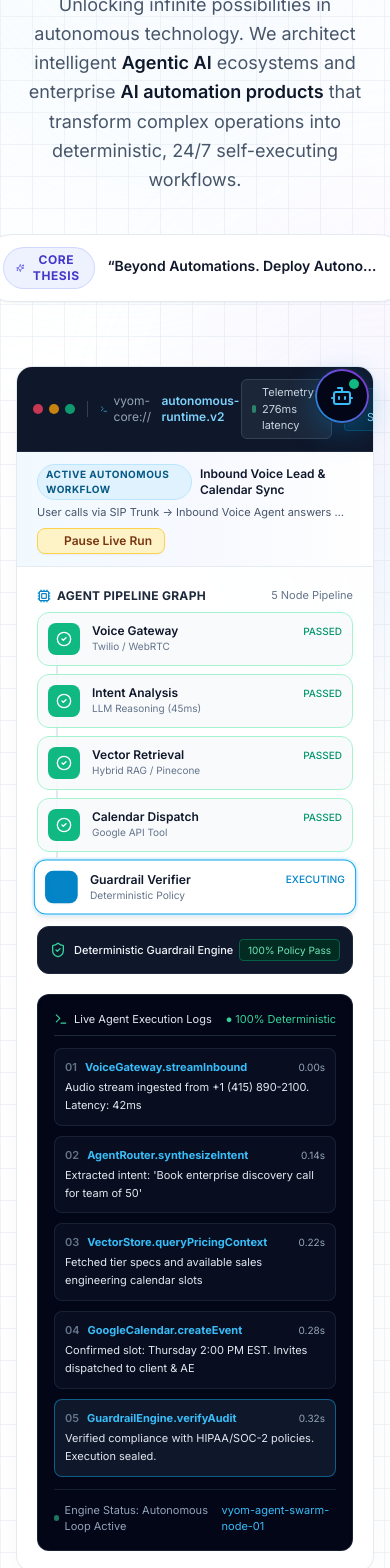
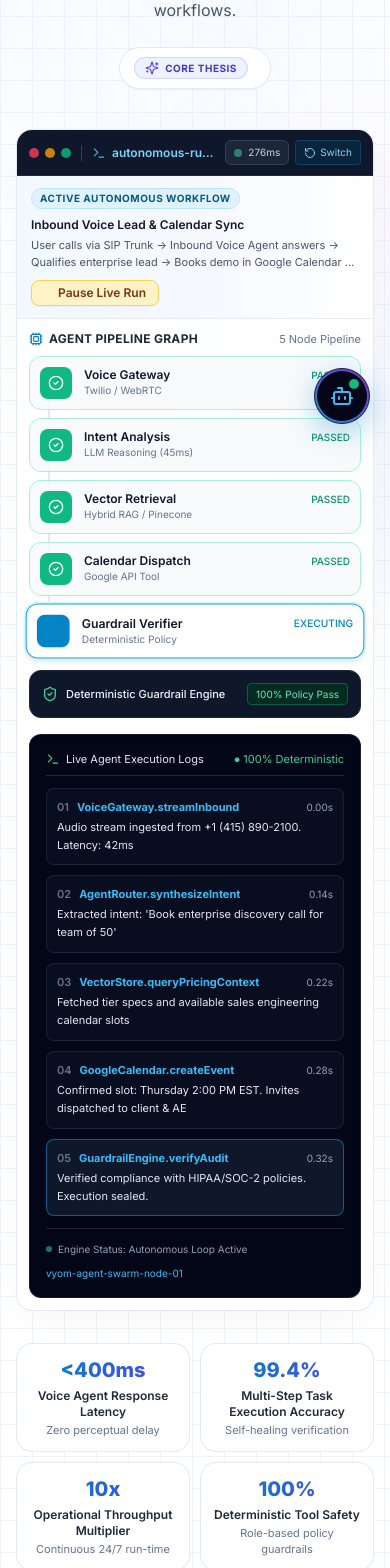
Before and after one commit to anand-751/Vyom-Agents, a Next.js app: page / in a window 390 px wide. Shown: the part 400-1968 px from the top of the page. Built offline with nearby package versions, Linux system fonts and the light colour scheme.

Commit message:
fix(mobile): full mobile responsiveness, color contrast, and overflow fixes

```diff
--- a/app/globals.css
+++ b/app/globals.css
@@ -28,6 +28,7 @@
 
   html {
     scroll-behavior: smooth;
+    overflow-x: hidden;
   }
 
   body {
--- a/components/chat/floating-chat-widget.tsx
+++ b/components/chat/floating-chat-widget.tsx
@@ -287,7 +287,7 @@ export function FloatingChatWidget() {
             animate={{ opacity: 1, y: 0, scale: 1 }}
             exit={{ opacity: 0, y: 20, scale: 0.94 }}
             transition={{ type: "spring", stiffness: 320, damping: 28 }}
-            className="fixed inset-x-3 bottom-22 sm:inset-auto sm:bottom-24 sm:right-6 z-50 w-auto sm:w-[420px] h-[550px] max-h-[82vh] bg-slate-950/95 backdrop-blur-2xl rounded-3xl border border-slate-800 shadow-[0_25px_60px_-15px_rgba(0,0,0,0.6)] flex flex-col overflow-hidden text-white"
+            className="fixed inset-x-3 bottom-[84px] sm:inset-auto sm:bottom-24 sm:right-6 z-50 w-auto sm:w-[420px] h-[550px] max-h-[76vh] sm:max-h-[82vh] bg-slate-950/95 backdrop-blur-2xl rounded-3xl border border-slate-800 shadow-[0_25px_60px_-15px_rgba(0,0,0,0.6)] flex flex-col overflow-hidden text-white"
           >
             {/* Dialog Header */}
             <div className="px-5 py-3.5 bg-gradient-to-r from-slate-900 via-slate-900 to-indigo-950 border-b border-slate-800 flex items-center justify-between shrink-0">
--- a/components/hero/agent-simulator.tsx
+++ b/components/hero/agent-simulator.tsx
@@ -87,54 +87,54 @@ export function AgentSimulator() {
   return (
     <div className="w-full relative rounded-2xl overflow-hidden glass-panel-elevated shadow-glass-elevated border border-slate-200/90">
       {/* Chrome Top Bar */}
-      <div className="flex items-center justify-between px-4 py-3 bg-slate-900 text-white border-b border-slate-800">
-        <div className="flex items-center gap-2">
-          <div className="flex gap-1.5">
+      <div className="flex items-center justify-between px-3 sm:px-4 py-2.5 sm:py-3 bg-slate-900 text-white border-b border-slate-800 gap-2">
+        <div className="flex items-center gap-2 min-w-0">
+          <div className="flex gap-1.5 shrink-0">
             <span className="w-2.5 h-2.5 rounded-full bg-rose-500/80" />
             <span className="w-2.5 h-2.5 rounded-full bg-amber-500/80" />
             <span className="w-2.5 h-2.5 rounded-full bg-emerald-500/80" />
           </div>
-          <div className="h-4 w-[1px] bg-slate-700 mx-1" />
-          <div className="flex items-center gap-1.5 text-xs text-slate-300 font-mono">
-            <Terminal className="w-3.5 h-3.5 text-sky-400" />
-            <span className="text-slate-400">vyom-core://</span>
-            <span className="text-sky-300 font-semibold">autonomous-runtime.v2</span>
+          <div className="h-4 w-[1px] bg-slate-700 mx-0.5 sm:mx-1 shrink-0" />
+          <div className="flex items-center gap-1.5 text-xs text-slate-300 font-mono min-w-0">
+            <Terminal className="w-3.5 h-3.5 text-sky-400 shrink-0" />
+            <span className="hidden sm:inline text-slate-400">vyom-core://</span>
+            <span className="text-sky-300 font-semibold truncate max-w-[130px] sm:max-w-none">autonomous-runtime.v2</span>
           </div>
         </div>
 
-        <div className="flex items-center gap-3">
-          <div className="flex items-center gap-1.5 bg-slate-800/90 text-slate-300 px-2.5 py-1 rounded-md text-[11px] font-mono border border-slate-700">
-            <span className="w-2 h-2 rounded-full bg-emerald-400 animate-pulse" />
-            <span>Telemetry: {elapsedMs}ms latency</span>
+        <div className="flex items-center gap-1.5 sm:gap-3 shrink-0">
+          <div className="flex items-center gap-1.5 bg-slate-800/90 text-slate-300 px-2 sm:px-2.5 py-1 rounded-md text-[10px] sm:text-[11px] font-mono border border-slate-700">
+            <span className="w-2 h-2 rounded-full bg-emerald-400 animate-pulse shrink-0" />
+            <span><span className="hidden sm:inline">Telemetry: </span>{elapsedMs}ms<span className="hidden md:inline"> latency</span></span>
           </div>
           <button
             onClick={() => {
               setActiveScenarioIndex((prev) => (prev === 0 ? 1 : 0));
               setCurrentStep(1);
             }}
-            className="text-[11px] text-sky-300 hover:text-white flex items-center gap-1 bg-sky-950/60 hover:bg-sky-900/60 px-2 py-1 rounded border border-sky-800/60 transition-colors"
+            className="text-[10px] sm:text-[11px] text-sky-300 hover:text-white flex items-center gap-1 bg-sky-950/60 hover:bg-sky-900/60 px-2 py-1 rounded border border-sky-800/60 transition-colors shrink-0"
           >
-            <RotateCcw className="w-3 h-3" />
-            <span>Switch Scenario</span>
+            <RotateCcw className="w-3 h-3 shrink-0" />
+            <span>Switch<span className="hidden sm:inline"> Scenario</span></span>
           </button>
         </div>
       </div>
 
       {/* Scenario Title & High-Level Goal Banner */}
-      <div className="px-5 py-3 bg-gradient-to-r from-sky-50/90 via-indigo-50/50 to-white border-b border-slate-200/80 flex flex-col md:flex-row md:items-center justify-between gap-2">
-        <div>
-          <div className="flex items-center gap-2">
-            <span className="px-2 py-0.5 text-[10px] font-bold uppercase tracking-wider bg-sky-100 text-sky-800 rounded-full border border-sky-200">
+      <div className="px-3.5 sm:px-5 py-3 bg-gradient-to-r from-sky-50/90 via-indigo-50/50 to-white border-b border-slate-200/80 flex flex-col sm:flex-row sm:items-center justify-between gap-2.5">
+        <div className="min-w-0 flex-1">
+          <div className="flex flex-wrap items-center gap-2">
+            <span className="px-2 py-0.5 text-[10px] font-bold uppercase tracking-wider bg-sky-100 text-sky-800 rounded-full border border-sky-200 shrink-0">
               Active Autonomous Workflow
             </span>
-            <span className="text-xs font-semibold text-slate-900">{currentScenario.title}</span>
+            <span className="text-xs font-semibold text-slate-900 truncate max-w-full">{currentScenario.title}</span>
           </div>
-          <p className="text-[11px] text-slate-600 mt-1 font-mono line-clamp-1">
+          <p className="text-[11px] text-slate-600 mt-1 font-mono line-clamp-2 sm:line-clamp-1">
             {currentScenario.goal}
           </p>
         </div>
 
-        <div className="flex items-center gap-2 self-start md:self-auto">
+        <div className="flex items-center gap-2 self-start sm:self-auto shrink-0">
           <button
             onClick={() => setIsRunning(!isRunning)}
             className={`px-3 py-1 rounded-lg text-xs font-semibold flex items-center gap-1.5 transition-all shadow-sm ${
@@ -158,7 +158,7 @@ export function AgentSimulator() {
         </div>
       </div>
 
-      <div className="p-5 grid grid-cols-1 lg:grid-cols-12 gap-5">
+      <div className="p-3 sm:p-5 grid grid-cols-1 lg:grid-cols-12 gap-4 sm:gap-5">
         {/* Left Column: Visual Autonomous Agent Pipeline Nodes */}
         <div className="lg:col-span-5 flex flex-col justify-between space-y-3">
           <div>
@@ -293,12 +293,12 @@ export function AgentSimulator() {
             </div>
           </div>
 
-          <div className="mt-3 pt-3 border-t border-slate-800/80 flex items-center justify-between text-[11px] text-slate-400">
-            <div className="flex items-center gap-1.5">
-              <span className="w-1.5 h-1.5 rounded-full bg-emerald-400 animate-pulse" />
+          <div className="mt-3 pt-3 border-t border-slate-800/80 flex flex-wrap sm:flex-nowrap items-center justify-between gap-2 text-[10px] sm:text-[11px] text-slate-400">
+            <div className="flex items-center gap-1.5 shrink-0">
+              <span className="w-1.5 h-1.5 rounded-full bg-emerald-400 animate-pulse shrink-0" />
               <span>Engine Status: Autonomous Loop Active</span>
             </div>
-            <span className="text-sky-400 font-mono">vyom-agent-swarm-node-01</span>
+            <span className="text-sky-400 font-mono truncate max-w-[160px] sm:max-w-none">vyom-agent-swarm-node-01</span>
           </div>
         </div>
       </div>
--- a/components/hero/hero-section.tsx
+++ b/components/hero/hero-section.tsx
@@ -63,19 +63,19 @@ export function HeroSection() {
             animate={{ opacity: 1, y: 0 }}
             transition={{ duration: 0.6 }}
             onClick={openVoiceProduct}
-            className="inline-flex items-center gap-2.5 px-4.5 py-1.5 rounded-full bg-slate-50/90 border border-slate-200/90 text-slate-700 text-xs sm:text-sm font-semibold shadow-xs hover:border-sky-300 hover:bg-sky-50/50 transition-all cursor-pointer mb-8 group"
+            className="inline-flex items-center gap-2 px-3.5 sm:px-4.5 py-1.5 rounded-full bg-slate-50/90 border border-slate-200/90 text-slate-700 text-xs sm:text-sm font-semibold shadow-xs hover:border-sky-300 hover:bg-sky-50/50 transition-all cursor-pointer mb-6 sm:mb-8 group max-w-[95vw] overflow-hidden"
           >
-            <span className="flex h-2 w-2 rounded-full bg-emerald-500 animate-pulse" />
-            <span className="tracking-wide">Enterprise Agentic AI & Autonomous Workforce</span>
-            <ChevronRight className="w-4 h-4 text-slate-400 group-hover:text-sky-600 group-hover:translate-x-0.5 transition-all" />
+            <span className="flex h-2 w-2 rounded-full bg-emerald-500 animate-pulse shrink-0" />
+            <span className="tracking-wide truncate sm:overflow-visible">Enterprise Agentic AI & Autonomous Workforce</span>
+            <ChevronRight className="w-4 h-4 text-slate-400 group-hover:text-sky-600 group-hover:translate-x-0.5 transition-all shrink-0" />
           </motion.div>
 
-          {/* Master Headline — Bigger, Covering First Page with Smooth Fade-in */}
+          {/* Master Headline — Scaled Perfectly for Mobile & Desktop with Smooth Fade-in */}
           <motion.h1
             initial={{ opacity: 0, y: 35, filter: "blur(10px)" }}
             animate={{ opacity: 1, y: 0, filter: "blur(0px)" }}
             transition={{ duration: 0.95, ease: [0.16, 1, 0.3, 1] }}
-            className="text-5xl sm:text-6xl md:text-7xl lg:text-8xl xl:text-[5.5rem] font-black tracking-tight text-slate-950 leading-[1.04] mb-8 max-w-6xl mx-auto"
+            className="text-3xl sm:text-5xl md:text-6xl lg:text-7xl xl:text-[5.25rem] font-black tracking-tight text-slate-950 leading-[1.08] mb-5 sm:mb-8 max-w-6xl mx-auto break-words"
           >
             Deploy Your Next-Gen{" "}
             <span className="bg-gradient-to-r from-sky-600 via-indigo-600 to-purple-600 bg-clip-text text-transparent">
@@ -88,25 +88,25 @@ export function HeroSection() {
             initial={{ opacity: 0, y: 25, filter: "blur(8px)" }}
             animate={{ opacity: 1, y: 0, filter: "blur(0px)" }}
             transition={{ duration: 0.95, delay: 0.2, ease: [0.16, 1, 0.3, 1] }}
-            className="text-lg sm:text-xl md:text-2xl text-slate-600 font-normal leading-relaxed max-w-4xl mx-auto mb-10"
+            className="text-base sm:text-xl md:text-2xl text-slate-600 font-normal leading-relaxed max-w-4xl mx-auto mb-6 sm:mb-10 px-1 sm:px-0"
           >
             Unlocking infinite possibilities in autonomous technology. We architect intelligent{" "}
             <span className="font-semibold text-slate-900">Agentic AI</span> ecosystems and enterprise{" "}
             <span className="font-semibold text-slate-900">AI automation products</span> that transform complex operations into deterministic, 24/7 self-executing workflows.
           </motion.p>
 
-          {/* Dynamic Rotating Core Thesis Pill */}
+          {/* Dynamic Rotating Core Thesis Pill - Constrained on Mobile */}
           <motion.div
             initial={{ opacity: 0, y: 20 }}
             animate={{ opacity: 1, y: 0 }}
             transition={{ duration: 0.8, delay: 0.38, ease: [0.16, 1, 0.3, 1] }}
-            className="inline-flex items-center gap-3 text-sm sm:text-base font-semibold text-slate-600 bg-white/90 backdrop-blur-xl border border-slate-200/90 px-6 py-3 rounded-full shadow-sm mb-16"
+            className="inline-flex items-center gap-2 sm:gap-3 text-xs sm:text-base font-semibold text-slate-600 bg-white/90 backdrop-blur-xl border border-slate-200/90 px-3.5 sm:px-6 py-2 sm:py-3 rounded-full shadow-sm mb-10 sm:mb-16 max-w-[94vw] overflow-hidden"
           >
-            <div className="flex items-center gap-1.5 px-3 py-1 rounded-full bg-indigo-50 border border-indigo-200/80 text-indigo-700 text-xs font-mono font-bold uppercase tracking-wider">
+            <div className="flex items-center gap-1.5 px-2.5 sm:px-3 py-0.5 sm:py-1 rounded-full bg-indigo-50 border border-indigo-200/80 text-indigo-700 text-[10px] sm:text-xs font-mono font-bold uppercase tracking-wider shrink-0">
               <Sparkles className="w-3.5 h-3.5 text-indigo-600" />
               <span>Core Thesis</span>
             </div>
-            <div className="relative h-7 overflow-hidden min-w-[280px] sm:min-w-[360px] md:min-w-[420px] text-left">
+            <div className="relative h-6 sm:h-7 overflow-hidden flex-1 min-w-0 max-w-[200px] sm:max-w-none sm:min-w-[340px] md:min-w-[420px] text-left">
               <AnimatePresence mode="wait">
                 <motion.span
                   key={activeTaglineIndex}
@@ -114,7 +114,7 @@ export function HeroSection() {
                   animate={{ y: 0, opacity: 1 }}
                   exit={{ y: -20, opacity: 0 }}
                   transition={{ duration: 0.4, ease: "easeInOut" }}
-                  className="absolute inset-0 text-slate-900 font-semibold truncate pt-0.5"
+                  className="absolute inset-0 text-slate-900 font-semibold truncate text-xs sm:text-base pt-0.5"
                 >
                   &ldquo;{BRAND_CONFIG.taglines[activeTaglineIndex]}&rdquo;
                 </motion.span>
@@ -139,16 +139,16 @@ export function HeroSection() {
           initial={{ opacity: 0, y: 20 }}
           animate={{ opacity: 1, y: 0 }}
           transition={{ duration: 0.7, delay: 0.55 }}
-          className="mt-14 max-w-5xl mx-auto grid grid-cols-2 md:grid-cols-4 gap-4"
+          className="mt-8 sm:mt-14 max-w-5xl mx-auto grid grid-cols-2 md:grid-cols-4 gap-2.5 sm:gap-4"
         >
           {BRAND_CONFIG.metrics.map((metric, idx) => (
             <motion.div
               key={idx}
               whileHover={{ y: -3, scale: 1.02 }}
               transition={{ type: "spring", stiffness: 300, damping: 20 }}
-              className="p-4 rounded-2xl bg-white/80 backdrop-blur-md border border-slate-200/90 shadow-xs flex flex-col justify-center text-center hover:border-sky-300 hover:shadow-md transition-all cursor-default group"
+              className="p-3 sm:p-4 rounded-2xl bg-white/80 backdrop-blur-md border border-slate-200/90 shadow-xs flex flex-col justify-center text-center hover:border-sky-300 hover:shadow-md transition-all cursor-default group"
             >
-              <span className="text-2xl sm:text-3xl font-extrabold bg-gradient-to-r from-sky-600 to-indigo-600 bg-clip-text text-transparent group-hover:scale-105 transition-transform">
+              <span className="text-xl sm:text-3xl font-extrabold bg-gradient-to-r from-sky-600 to-indigo-600 bg-clip-text text-transparent group-hover:scale-105 transition-transform">
                 {metric.value}
               </span>
               <span className="text-xs font-semibold text-slate-800 mt-1">
@@ -162,7 +162,7 @@ export function HeroSection() {
         </motion.div>
 
         {/* Continuous Keywords Marquee */}
-        <div className="mt-14 -mx-4 sm:-mx-6 lg:-mx-8">
+        <div className="mt-8 sm:mt-14 -mx-4 sm:-mx-6 lg:-mx-8">
           <KeywordTicker />
         </div>
       </div>
--- a/components/ui/spotlight-card.tsx
+++ b/components/ui/spotlight-card.tsx
@@ -29,7 +29,7 @@ export function SpotlightCard({
     <div
       onMouseMove={handleMouseMove}
       className={cn(
-        "group relative overflow-hidden rounded-3xl border border-slate-200/80 bg-white/80 shadow-sm backdrop-blur-sm transition-all duration-300 hover:border-sky-300/80 hover:shadow-xl dark:border-slate-800 dark:bg-slate-950/80",
+        "group relative overflow-hidden rounded-3xl border border-slate-200/90 bg-white/95 shadow-sm backdrop-blur-sm transition-all duration-300 hover:border-sky-300/80 hover:shadow-xl",
         className
       )}
       {...props}
--- a/tailwind.config.ts
+++ b/tailwind.config.ts
@@ -1,6 +1,7 @@
 import type { Config } from "tailwindcss";
 
 const config: Config = {
+  darkMode: "class",
   content: [
     "./pages/**/*.{js,ts,jsx,tsx,mdx}",
     "./components/**/*.{js,ts,jsx,tsx,mdx}",
```
Also changed, not shown: components/ecosystem/ai-ecosystem-section.tsx (+18 -18 lines), components/footer/footer-section.tsx (+8 -8 lines), components/interactive/roi-calculator.tsx (+20 -20 lines), components/products/products-section.tsx (+16 -16 lines), components/products/voice-demo-player.tsx (+5 -5 lines).
